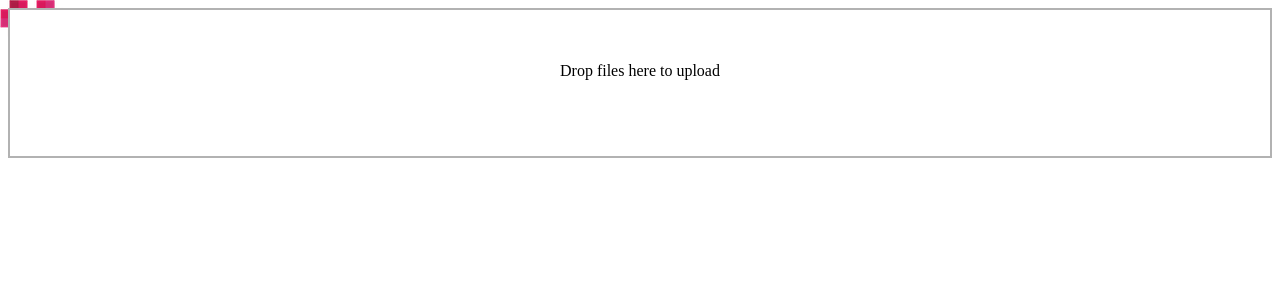
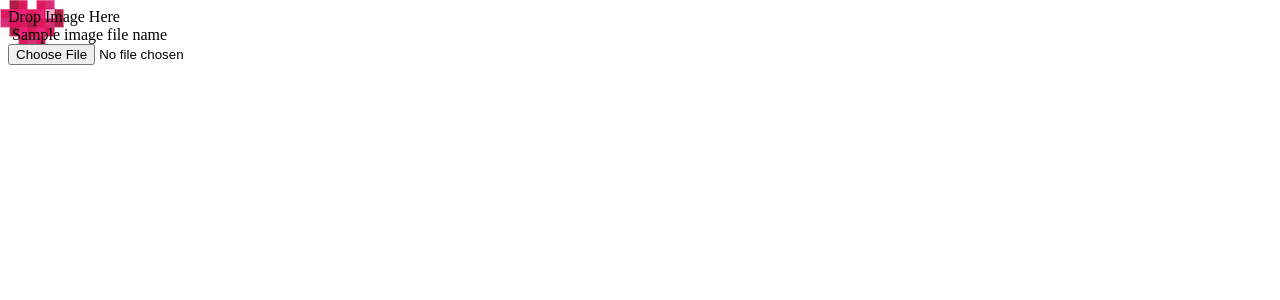
Before and after one commit to polong-lin/object_detection, a Django app: template object_detection/detect/templates/detect/index.html in a window 1280 px wide. Shown: the top 300 px of the page. Run offline with Django 3.2, Linux system fonts and the light colour scheme; the template is opened without the code that fills it: most values are stand-ins (such as "Sample title", 1, 10 or a date in 2020); some libraries are stand-ins or nearby versions.

Commit message:
added angular files for image upload

```diff
--- a/object_detection/detect/templates/base.html
+++ b/object_detection/detect/templates/base.html
@@ -20,7 +20,7 @@
   {% endblock cdncss %}
 
   {% block css %}
-  <link rel="stylesheet" type="text/css" href="{% static 'frontend/styles/base.css' %}"/>
+  <link rel="stylesheet" type="text/css" href="{% static 'detect/styles/base.css' %}"/>
   {% endblock css %}
 
   <title>{% block title %}IBM Watson Visual Recognition App{% endblock title %}</title>
--- a/object_detection/detect/templates/detect/index.html
+++ b/object_detection/detect/templates/detect/index.html
@@ -5,13 +5,31 @@
 {% block css %}
 {{ block.super }}
 <link rel="stylesheet" type="text/css" href="{% static 'detect/styles/index.css' %}" />
-<link rel="stylesheet" type="text/css" href="{% static 'detect/styles/basic.min.css' %}" />
-<link rel="stylesheet" type="text/css" href="{% static 'detect/styles/dropzone.min.css' %}" />
+<link rel="stylesheet" type="text/css" href="{% static 'detect/styles/angulardropimage.css' %}" />
 {% endblock css %}
 
 {% block content %}
 
-<form action="/upload-target" class="dropzone"></form>
+<div ng-app="myApp">
+  <div ng-controller="MainController">
+    <div class="dropzone" file-dropzone="[image/png, image/jpeg, image/gif]"
+                  file="image" file-name="imageFileName" data-max-file-size="3">
+      <span>Drop Image Here</span>
+    </div>
+    <div class="image-container">
+      <img ng-src={{image}} />
+      <span class="file-name">{{imageFileName}}</span>
+    </div>
+
+  </div>
+
+  <form action>
+    <input type="file" fileread="uploadme.src">
+    <img ng-src="{{ uploadme.src }}">
+  </form>
+
+</div>
+
 <!-- {% if 1 == 1 %}
     <h1>
         TRUE: {{ myheader }}
@@ -29,5 +47,5 @@
 
 
 {% block js %}
-<script src="{% static 'detect/scripts/dropzone.min.js' %}"></script>
+<script src="{% static 'detect/scripts/angulardropimage.js' %}"></script>
 {% endblock js %}
```
Also changed, not shown: object_detection/detect/static/detect/scripts/dropzone.min.js.
